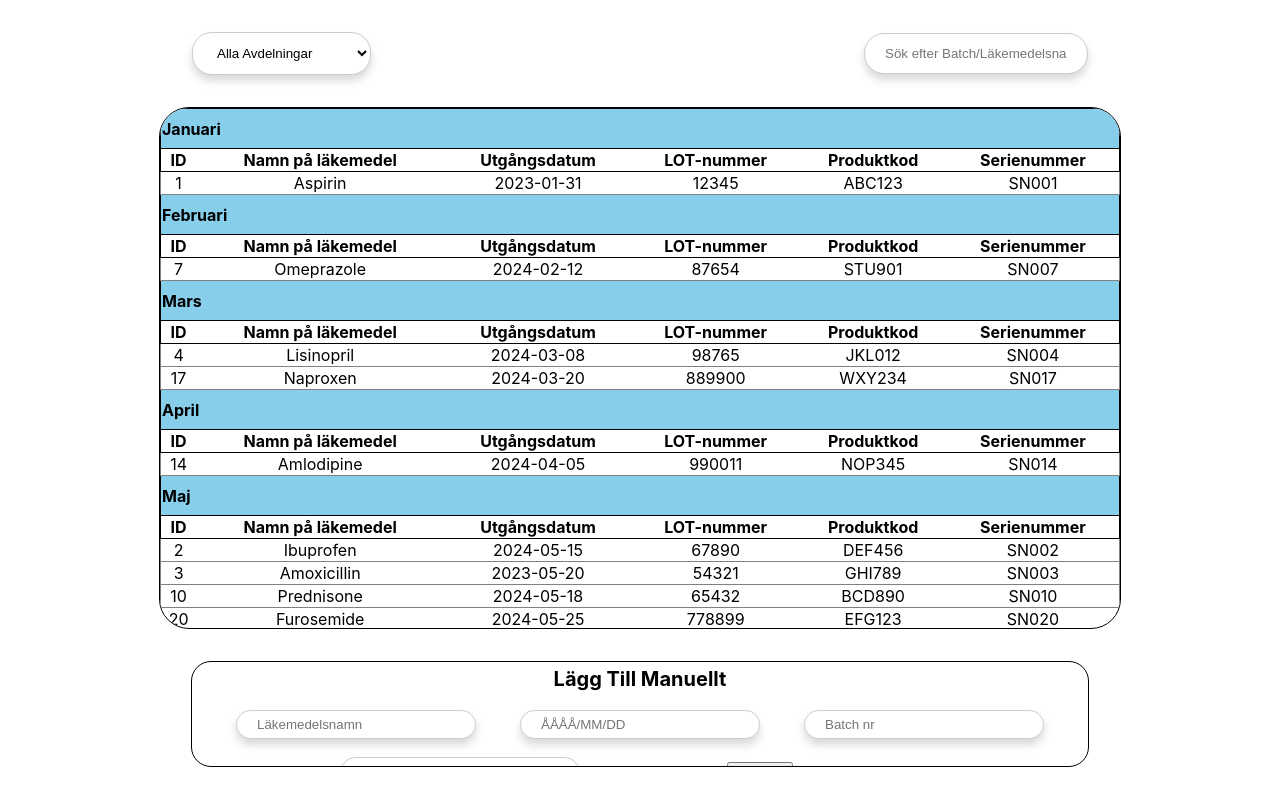
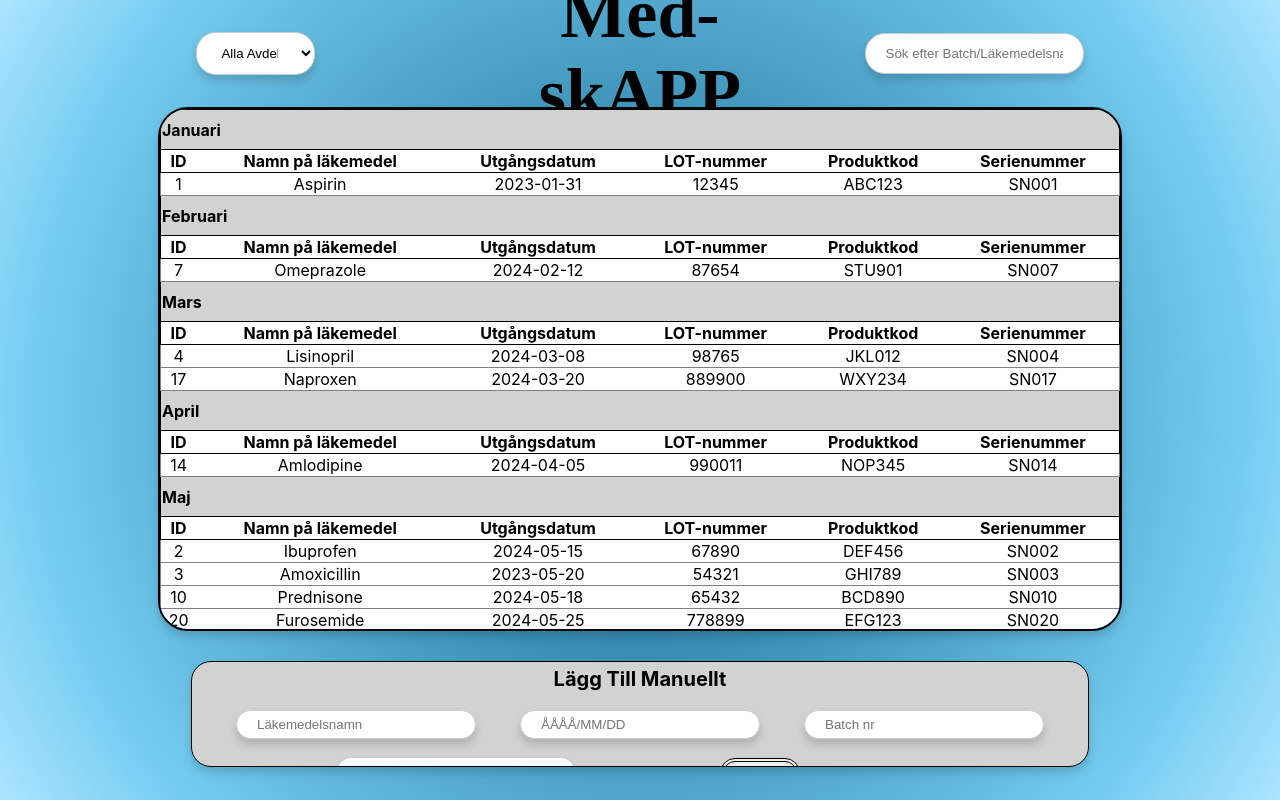
Before and after one commit to Ibraisi/MAMF40-projekt-web, a React (Create React App) app: page / in a window 1280 px wide. Built offline with nearby package versions, Linux system fonts and the light colour scheme.

Commit message:
More design

```diff
--- a/src/App.css
+++ b/src/App.css
@@ -42,6 +42,8 @@
   justify-content: space-evenly;
   align-items: center;
   flex-direction: column;
+  background: rgb(15,97,136);
+  background: radial-gradient(circle, rgba(15,97,136,1) 0%, rgba(116,204,241,1) 80%, rgba(171,228,255,1) 100%);
 }
 
 .table-outer-div{
@@ -49,14 +51,15 @@
   height: 65vh;
   overflow: hidden;
   border-radius: 30px;
-  border: 1px solid #000;
+  border: 2px solid #000;
+  box-shadow: 0 6px 8px rgba(0, 0, 0, 0.15);
 }
 
 .table-div{
   width: 100%;
   height: 100%;
   overflow: auto;
-
+  background-color: #ffffff;
 
 }
 
@@ -79,15 +82,29 @@
 
 .left-search{
   height: 5vh;
-  width: 50%;
+  width: 33%;
   display: flex;
   justify-content: left;
   align-items: center;
 }
 
+.title-div{
+  height: 5vh;
+  width: 33%;
+  display: flex;
+  justify-content: center;
+  align-items: center;
+}
+
+.title-name{
+  font-family: Brush Script MT;
+  font-size: 70px;
+  font-weight: bold;
+}
+
 .right-search{
   height: 5vh;
-  width: 50%;
+  width: 33%;
   display: flex;
   justify-content: right;
   align-items: center;
@@ -115,6 +132,7 @@
   max-width: 100%;
   overflow: hidden;
   flex-wrap: wrap;
+
 }
 
 .manual-box{
@@ -125,6 +143,8 @@
   border-style: solid;
   border-width: 1px;
   border-radius: 20px;
+  background-color: #d2d2d2;
+  box-shadow: 0 6px 8px rgba(0, 0, 0, 0.15);
 }
 
 .manual-input{
@@ -145,6 +165,14 @@
   margin-top: 5px;
 }
 
+.button-add{
+  height: 30px;
+  width: 80px;
+  border-radius: 20px;
+  border: 4px double;
+  box-shadow: 0 6px 8px rgba(0, 0, 0, 0.15);
+
+}
 
 
 
--- a/src/App.js
+++ b/src/App.js
@@ -155,6 +155,9 @@ function App() {
               ))}
           </select>
         </div>
+        <div className="title-div">
+          <p className="title-name">Med-skAPP</p>
+        </div>
         <div className="right-search">
           <div className="right-search">
             <input
@@ -184,7 +187,7 @@ function App() {
                         border: "1px solid #000",
                         textAlign: "left",
                         height: "40px",
-                        background: "#87CEEB",
+                        background: "#d2d2d2",
                       }}
                     >
                       <td className="bold-cell" colSpan="10">
@@ -251,7 +254,7 @@ function App() {
                   <option value={option.value}>{option.label}</option>
                   ))}
               </select>
-            <button
+            <button className="button-add"
               onClick={() => addManually()}
             >Lägg Till</button>
             <p style={{height: "20px",}}>{added}</p>
```
